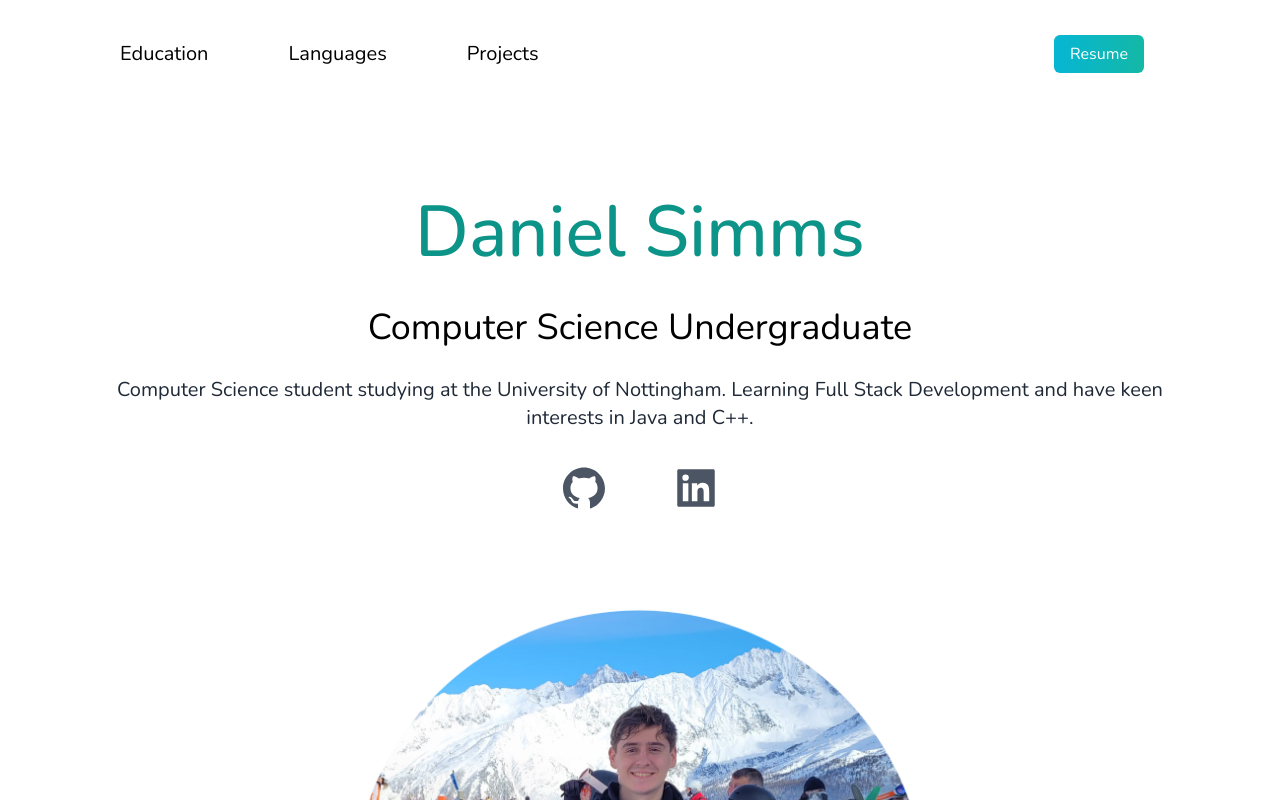
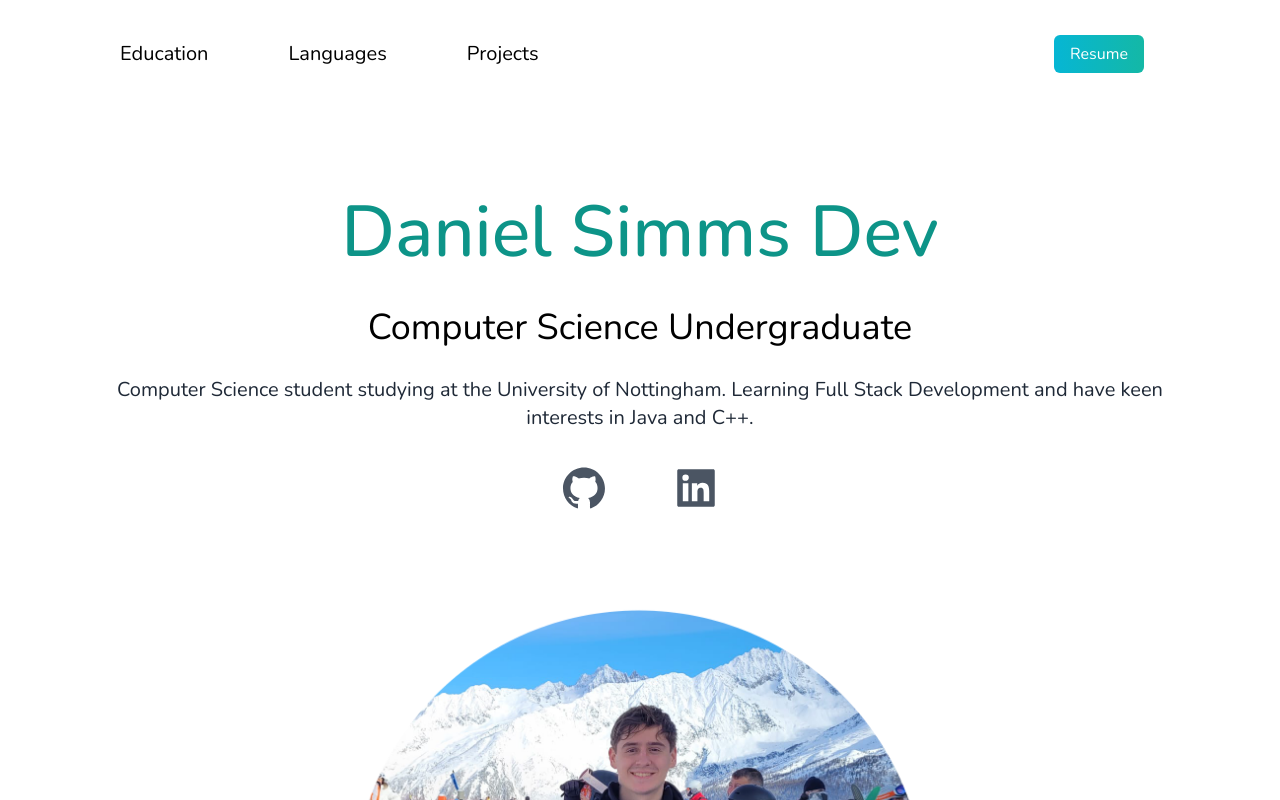
Before and after one commit to Danavarro63/Portfolio-website, a Next.js app: page / in a window 1280 px wide. Shown: the top 800 px of the page. Built offline with nearby package versions, Linux system fonts and the light colour scheme.

Commit message:
added sitemap

```diff
--- a/app/Components/frontpage.tsx
+++ b/app/Components/frontpage.tsx
@@ -9,10 +9,10 @@ function FrontPage() {
     return (
         <div>
             <div className="text-center p-10 pb-32 md:pb-72">
-                <h2
+                <h1
                     className="text-5xl pb-2 text-teal-600 font-medium sm:mb-6 sm:text-7xl"
                     data-aos="zoom-in-down"
-                    data-aos-duration="1000">Daniel Simms</h2>
+                    data-aos-duration="1000">Daniel Simms Dev</h1>
                 <h3
                     className="text-2xl py-2 sm:text-4xl"
                     data-aos="zoom-in-down"
```
